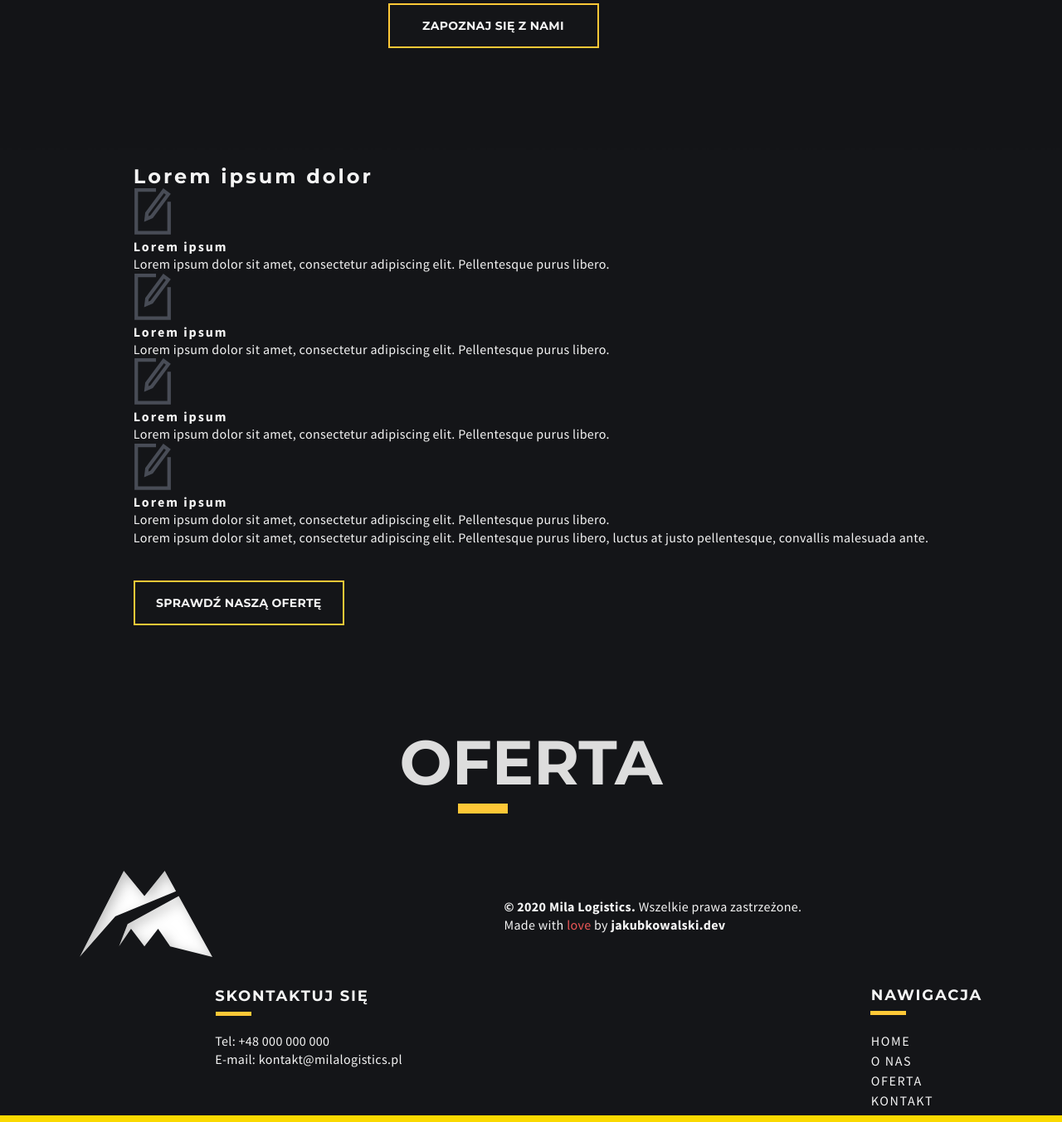
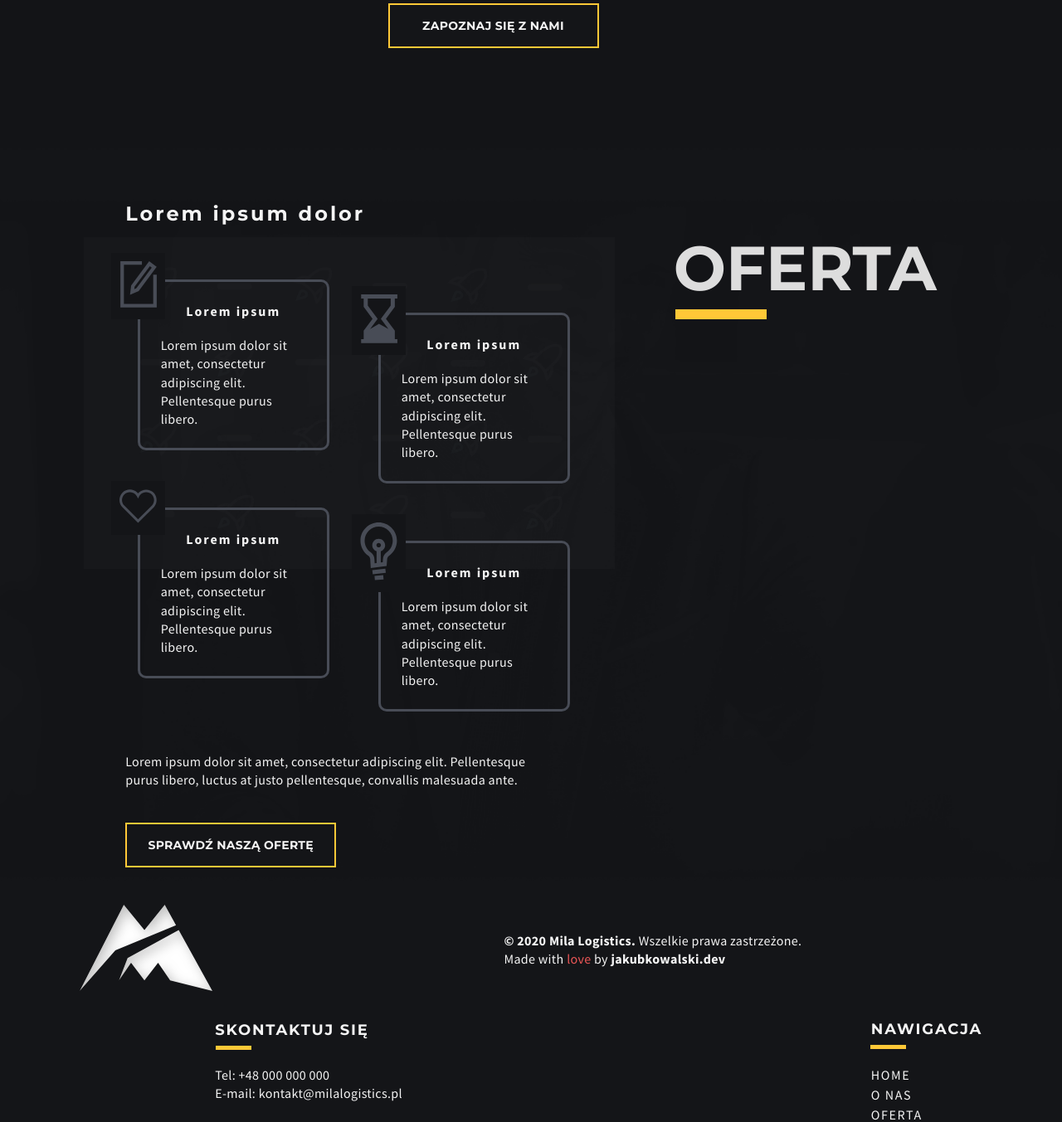
Before and after one commit to Nigtellios/milalogistics, a PHP site: page / in a window 1280 px wide. Shown: the part 2090-3443 px from the top of the page at 83% size. Run offline with PHP 8.4, Linux system fonts and the light colour scheme; some web fonts are replaced.

Commit message:
v0.04
Next dev

```diff
--- a/css/style.css
+++ b/css/style.css
@@ -292,6 +292,15 @@ a:hover {
   background: #FFC837;
 }
 
+.underline--left-section-offer::after {
+  content: "";
+  width: 110px;
+  height: 12px;
+  position: absolute;
+  margin: 95px 0 0 -315px;
+  background: #FFC837;
+}
+
 /* Nav Styles */
 
 .navbar {
@@ -524,6 +533,71 @@ a:hover {
   z-index: -1;
 }
 
+.container-offer {
+  background-image: url("../media/home-offer-background.png");
+  background-position: center;
+  background-repeat: no-repeat;
+  background-size: cover;
+}
+
+.offer__content > h3 {
+  margin: 45px 0 45px 0;
+}
+
+.offer__tiles-wrapper {
+  max-width: 550px;
+  min-height: 550px;
+  display: flex;
+  flex-flow: row wrap;
+  justify-content: space-around;
+}
+
+.offer__tile {
+  display: block;
+  max-width: 205px;
+  max-height: 180px;
+  padding: 10px;
+  margin: 20px 0 0 0;
+  border: 3px solid #484C56;
+  border-radius: 10px;
+}
+
+.offer__tile:nth-child(even) {
+  margin: 60px 0 0 30px;
+}
+
+.offer__tile-icon {
+  position: absolute;
+  margin: -45px 0 0 -45px;
+  padding: 10px;
+  background-color: #141518;
+}
+
+.offer__tile > h6 {
+  text-align: center;
+  margin: 15px 0 0 0;
+}
+
+.offer__tile > p {
+  margin: 20px 15px 15px 15px;
+}
+
+.offer__content-desc {
+  max-width: 485px;
+  margin: 40px 0 40px 0;
+}
+
+.offer__content::after {
+  content: "";
+  position: absolute;
+  width: 640px;
+  height: 400px;
+  margin: -800px 0 0 -50px;
+  background-image: url("../media/home-offer-rockets.svg");
+  background-repeat: no-repeat;
+  z-index: -1;
+}
+
 /* Footer Styles */
 
 .footer__wrapper{
--- a/index.html
+++ b/index.html
@@ -105,42 +105,46 @@
         <div class="wrapper-2col w-85">
 
           <div class="offer__content">
+
             <h3>Lorem ipsum dolor</h3>
+
             <div class="offer__tiles-wrapper">
               <div class="offer__tile">
-                <i><img src="../media/doc-icon-gray.svg" width="45px" height="45px"></i>
+                <i class="offer__tile-icon"><img src="../media/doc-icon-gray.svg" width="45px" height="45px"></i>
                 <h6>Lorem ipsum</h6>
                 <p>Lorem ipsum dolor sit amet, consectetur adipiscing elit. Pellentesque purus libero.</p>
               </div>
               <div class="offer__tile">
-                <i><img src="../media/doc-icon-gray.svg" width="45px" height="45px"></i>
+                <i class="offer__tile-icon"><img src="../media/clep-icon-gray.svg" width="45px" height="45px"></i>
                 <h6>Lorem ipsum</h6>
                 <p>Lorem ipsum dolor sit amet, consectetur adipiscing elit. Pellentesque purus libero.</p>
               </div>
               <div class="offer__tile">
-                <i><img src="../media/doc-icon-gray.svg" width="45px" height="45px"></i>
+                <i class="offer__tile-icon"><img src="../media/heart-icon-gray.svg" width="45px" height="45px"></i>
                 <h6>Lorem ipsum</h6>
                 <p>Lorem ipsum dolor sit amet, consectetur adipiscing elit. Pellentesque purus libero.</p>
               </div>
               <div class="offer__tile">
-                <i><img src="../media/doc-icon-gray.svg" width="45px" height="45px"></i>
+                <i class="offer__tile-icon"><img src="../media/lightbulb-icon-gray.svg" width="45px" height="45px"></i>
                 <h6>Lorem ipsum</h6>
                 <p>Lorem ipsum dolor sit amet, consectetur adipiscing elit. Pellentesque purus libero.</p>
               </div>
             </div>
+
             <div class="offer__content-desc">
               <p>
                 Lorem ipsum dolor sit amet, consectetur adipiscing elit. Pellentesque purus libero,
                 luctus at justo pellentesque, convallis malesuada ante.
               </p>
             </div>
+
             <a class="button p--buttons" href="../about-us.html">
               SPRAWDŹ NASZĄ OFERTĘ
             </a>
           </div>
 
           <div class="offer__heading">
-            <h1 class="underline--left-section heading">OFERTA</h1>
+            <h1 class="underline--left-section-offer heading">OFERTA</h1>
           </div>
       </div>
 
```
Also changed, not shown: media/home-offer-rockets.svg.
